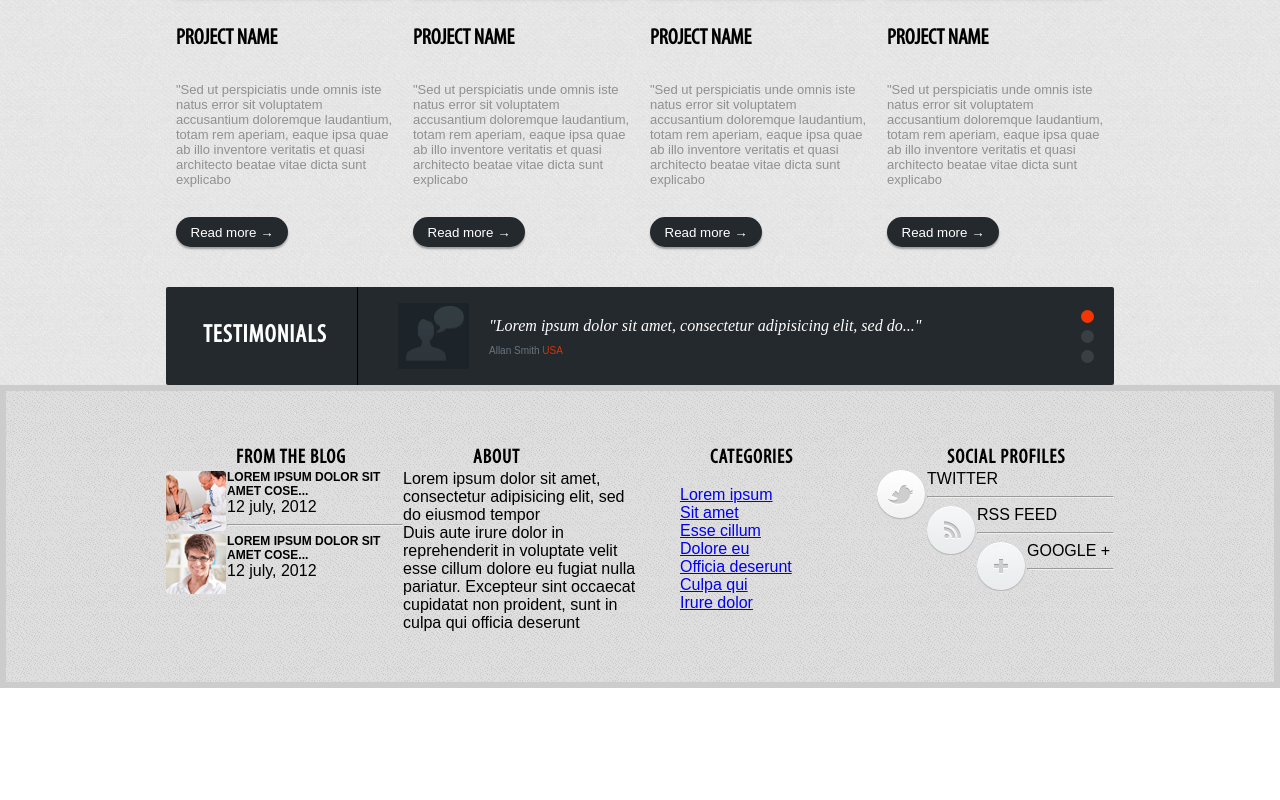
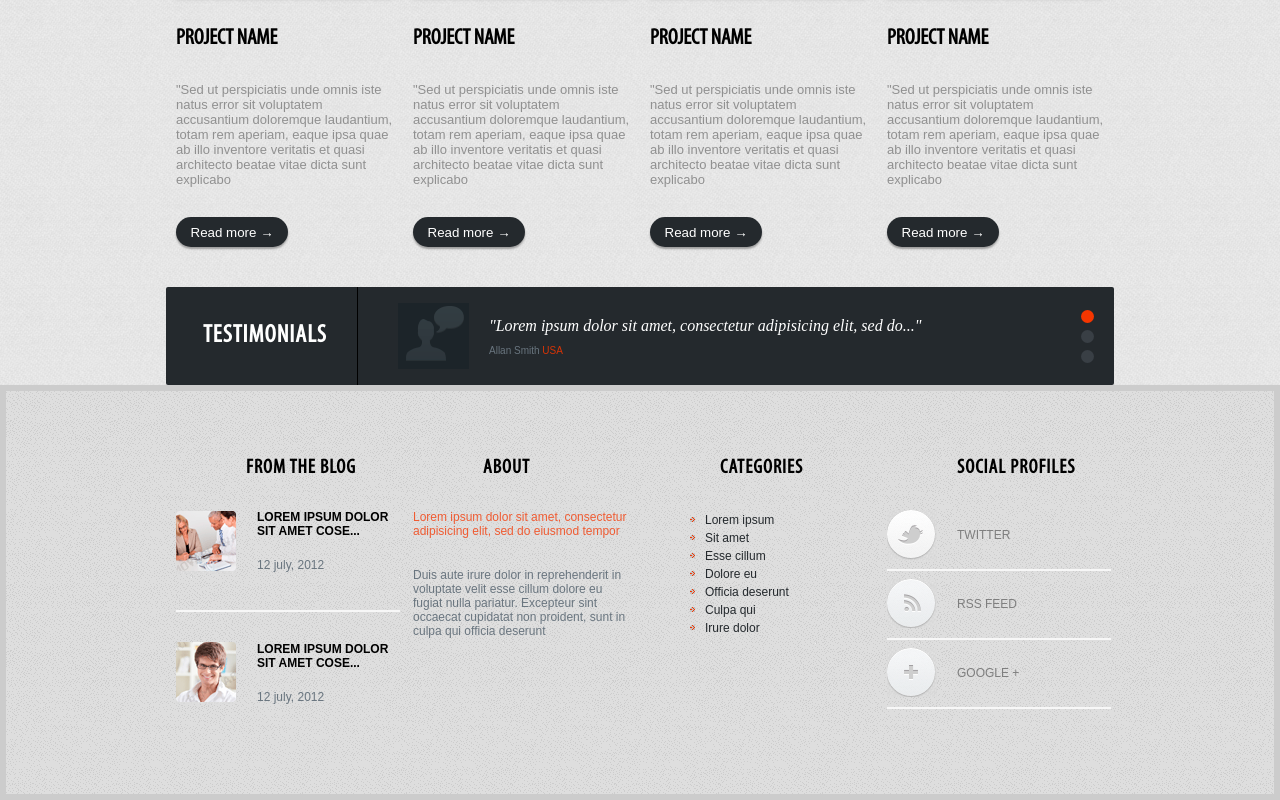
Before and after one commit to RadoAz/sliced_site, a plain HTML site: page index.html in a window 1280 px wide. Shown: the part 1008-1808 px from the top of the page. Before the commit the page ends 1696 px from the top, so only its background shows below. Drawn offline with Linux system fonts and the light colour scheme.

Commit message:
Footer created.

```diff
--- a/css/styles.css
+++ b/css/styles.css
@@ -15,6 +15,8 @@ html, body, p, h1, h2, h3, a, div, img, input {
 
 p {
   font-family: Arial, Verdana, sans-serif;
+  font-size: 12px;
+  color: #69757f;
 }
 
 body {
@@ -107,6 +109,10 @@ banner {
   overflow: hidden;
 }
 
+.banner_ribbon_content p {
+  color: #ffffff;
+}
+
 .round_arrow_left, .round_arrow_right, .banner_ribbon h2, .banner_ribbon p {
   float: left;
 }
@@ -124,7 +130,7 @@ h2 {
   font-family: 'MyriadPro_Condensed';
   font-size: 25px;
   letter-spacing: 1px;
-  padding: 5px 40px 0 70px;
+  padding: 5px 28px 0 70px;
   border-right: 1px solid #666564;
 }
 
@@ -327,15 +333,19 @@ footer {
   padding: 50px 0;
 }
 
+
+
 .footer_box {
   float: left;
   width: 237px;
   box-sizing: border-box;
+  padding: 10px;
 }
 
 .footer_box h2 {
   border: none;
   font-size: 20px;
+  margin-bottom: 30px;
 }
 
 .footer_box h3 {
@@ -344,4 +354,59 @@ footer {
 
 .footer_box img {
   float: left;
+  margin-right: 20px;
 }
+
+.blogfootdiv {
+  padding-bottom: 30px;
+}
+
+footer hr {
+  width: 222px;
+  margin-right: 13px;
+  border: #f7f7f7 solid 1px;
+}
+
+.blogfootdiv p {
+  margin-top: 20px;
+  font-size: 12px;
+}
+
+.needhr {
+  margin-bottom: 30px;
+}
+
+.about_toptext {
+  color: #ef5b32;
+  margin-bottom: 30px;
+}
+
+footer ul {
+   margin: 0;
+}
+
+footer ul li {
+  padding: 0;
+  background: url(../images/ul_img.png) no-repeat;
+  padding-left: 15px;
+  background-position: 0px center;
+}
+
+footer a {
+ text-decoration: none;
+  font-size: 12px;
+  color: #24292d;
+}
+
+.soc_buttons: {
+  margin-top: 30px;
+}
+
+.soc_buttons {
+  overflow: hidden;
+}
+
+.soc_buttons a {
+  color: #7e7e7e;
+  line-height: 51px;
+}
--- a/index.html
+++ b/index.html
@@ -96,13 +96,13 @@
       <div class="footer_container">
         <div class="footer_box">
           <h2>FROM THE BLOG</h2>
-          <div>
+          <div class="blogfootdiv">
             <img src="images/img1_bottom.gif">
             <h3>LOREM IPSUM DOLOR SIT AMET COSE...</h3>
             <p>12 july, 2012</p>
           </div>
-          <hr>
-          <div>
+          <hr class="needhr">
+          <div class="blogfootdiv">
             <img src="images/img2_bottom.gif">
             <h3>LOREM IPSUM DOLOR SIT AMET COSE...</h3>
             <p>12 july, 2012</p>
@@ -129,17 +129,17 @@
           <h2>SOCIAL PROFILES</h2>
           <div class="soc_buttons">
             <img src="images/twit_logo.gif">
-            <p>TWITTER</p>
+            <a href="#">TWITTER</a>
           </div>
           <hr>
           <div class="soc_buttons">
             <img src="images/rss_logo.gif">
-            <p>RSS FEED</p>
+            <a href="#">RSS FEED</a>
           </div>
           <hr>
           <div class="soc_buttons">
             <img src="images/plus_logo.gif">
-            <p>GOOGLE +</p>
+            <a href="#">GOOGLE +</a>
           </div>
           <hr>
         </div>
```
Also changed, not shown: images/ul_img.png (added).
